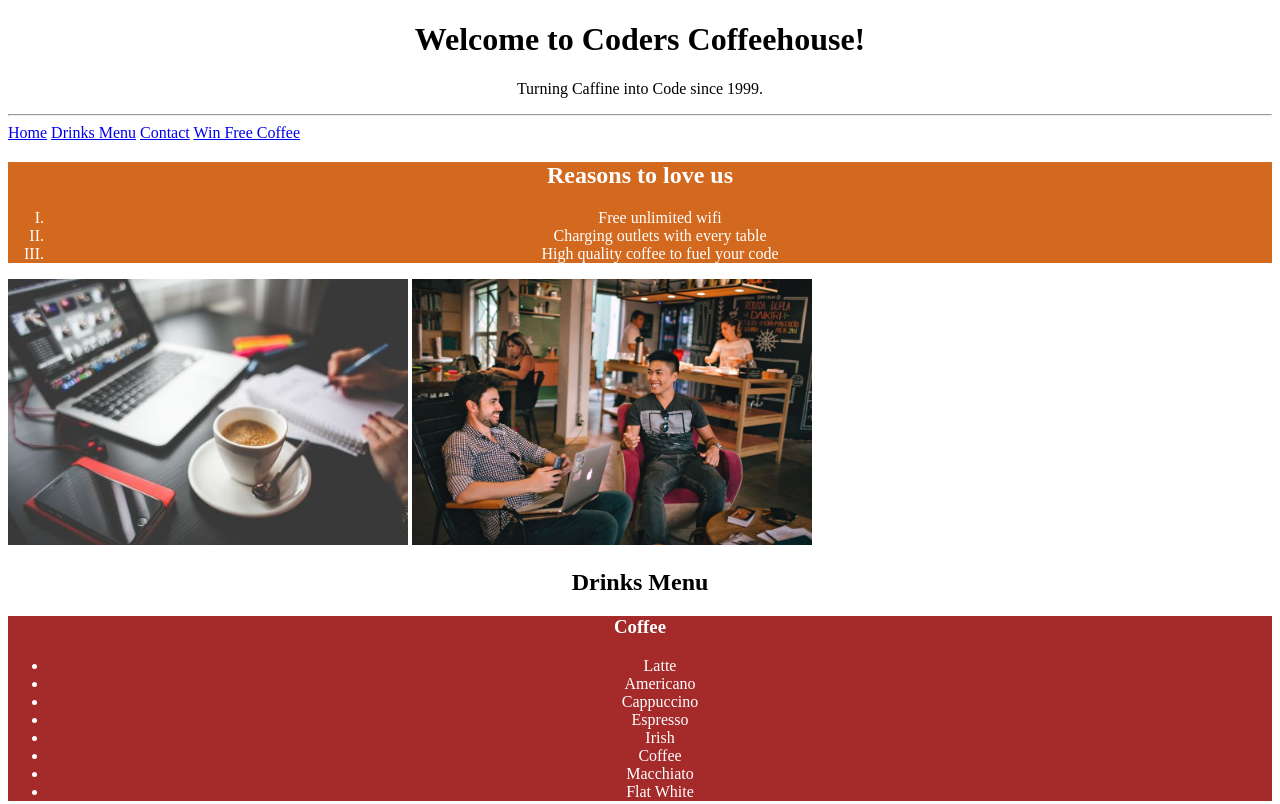
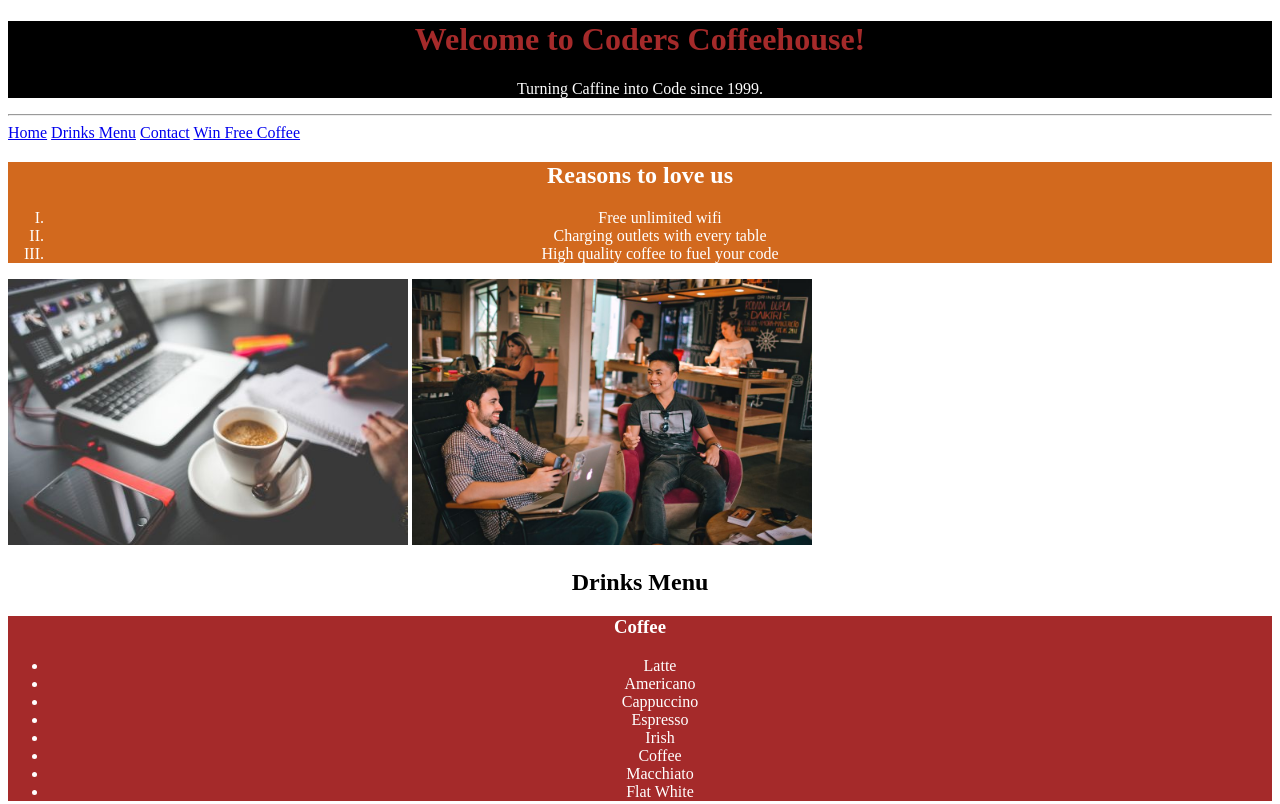
Before and after one commit to picker770/coders-coffeehouse-project, a plain HTML site: page index.html in a window 1280 px wide. Shown: the top 804 px of the page. Drawn offline with Linux system fonts and the light colour scheme.

Commit message:
add styling to index.html

```diff
--- a/assets/css/style.css
+++ b/assets/css/style.css
@@ -1,3 +1,15 @@
+h1 {
+    color: brown;
+}
+
+p {
+    color: white;
+}
+
+#home {
+    background-color: black;
+}
+
 .text-center {
     text-align: center;
 }
@@ -10,16 +22,16 @@
     font-weight: bold;
 }
 
-#coffee-box{
-   background-color: brown;
+#coffee-box {
+    background-color: brown;
 }
 
 #tea-box {
-   background-color: #6f4e37;
+    background-color: #6f4e37;
 }
 
 #cold-drinks-box {
-   background-color: chocolate;
+    background-color: chocolate;
 }
 
 form {
```
